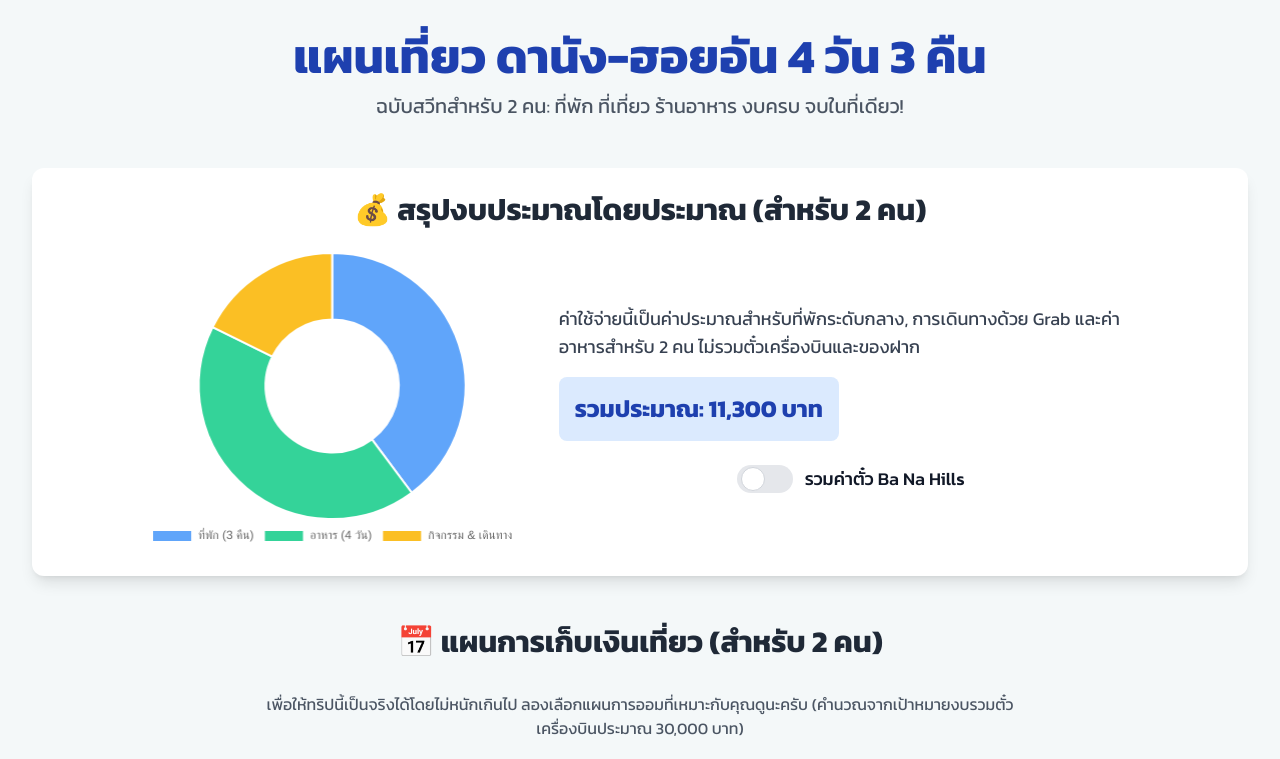
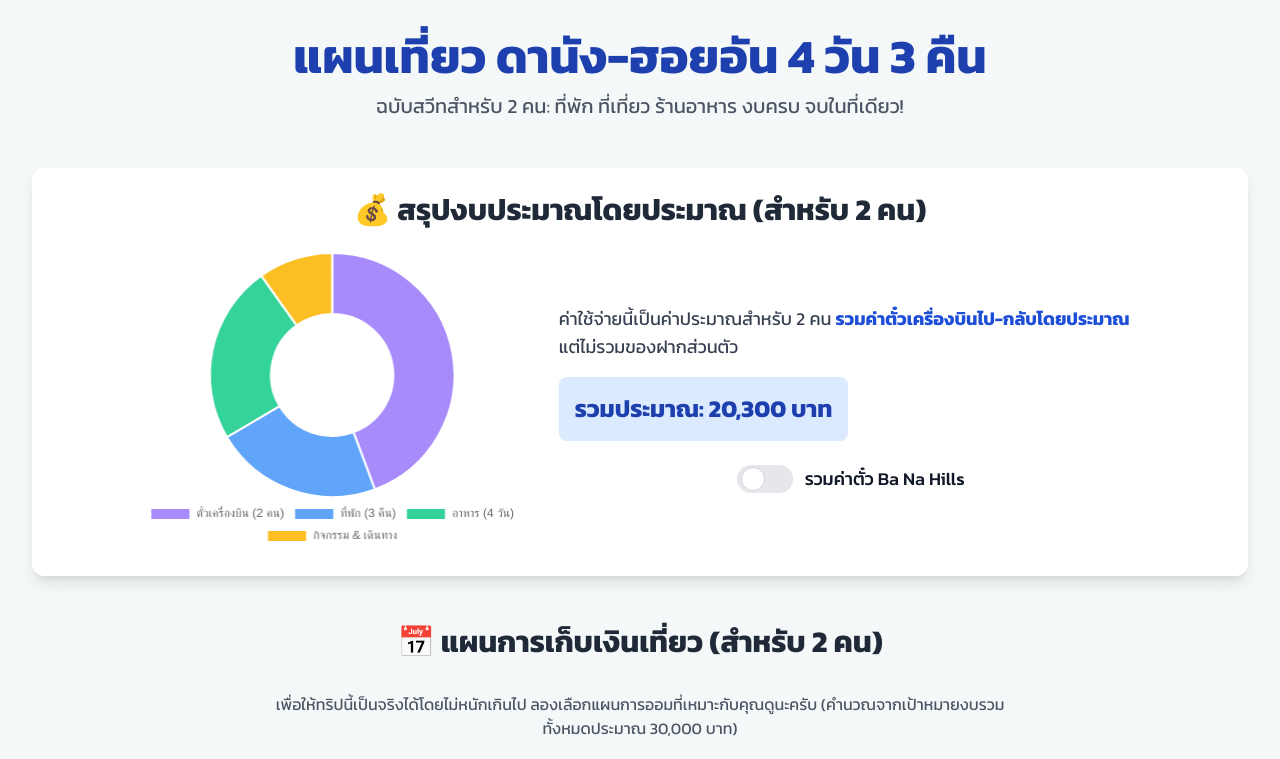
Before and after one commit to slanvake/Danang-Plan, a plain HTML site: page index.html in a window 1280 px wide. Shown: the top 759 px of the page. Drawn offline with nearby package versions, Linux system fonts and the light colour scheme.

Commit message:
Update index.html

```diff
--- a/index.html
+++ b/index.html
@@ -61,7 +61,7 @@
                     <canvas id="budgetChart"></canvas>
                 </div>
                 <div class="w-full md:w-1/2 text-center md:text-left">
-                    <p class="text-lg mb-4">ค่าใช้จ่ายนี้เป็นค่าประมาณสำหรับที่พักระดับกลาง, การเดินทางด้วย Grab และค่าอาหารสำหรับ 2 คน ไม่รวมตั๋วเครื่องบินและของฝาก</p>
+                    <p class="text-lg mb-4">ค่าใช้จ่ายนี้เป็นค่าประมาณสำหรับ 2 คน <b class="text-blue-700">รวมค่าตั๋วเครื่องบินไป-กลับโดยประมาณ</b> แต่ไม่รวมของฝากส่วนตัว</p>
                     <div id="total-budget-display" class="text-2xl font-bold bg-blue-100 text-blue-800 p-4 rounded-lg inline-block">
                         <!-- Total will be rendered here by JS -->
                     </div>
@@ -80,7 +80,7 @@
         <section class="mb-12">
             <h2 class="text-3xl font-bold text-center mb-8 text-gray-800">📅 แผนการเก็บเงินเที่ยว (สำหรับ 2 คน)</h2>
             <p class="text-center text-gray-600 mb-8 max-w-3xl mx-auto">
-                เพื่อให้ทริปนี้เป็นจริงได้โดยไม่หนักเกินไป ลองเลือกแผนการออมที่เหมาะกับคุณดูนะครับ (คำนวณจากเป้าหมายงบรวมตั๋วเครื่องบินประมาณ 30,000 บาท)
+                เพื่อให้ทริปนี้เป็นจริงได้โดยไม่หนักเกินไป ลองเลือกแผนการออมที่เหมาะกับคุณดูนะครับ (คำนวณจากเป้าหมายงบรวมทั้งหมดประมาณ 30,000 บาท)
             </p>
             <div class="grid grid-cols-1 md:grid-cols-3 gap-6">
                 <!-- 8 Month Plan -->
@@ -280,8 +280,8 @@ document.addEventListener('DOMContentLoaded', () => {
     let budgetChart;
 
     const baseBudgetData = {
-        labels: ['ที่พัก (3 คืน)', 'อาหาร (4 วัน)', 'กิจกรรม & เดินทาง'],
-        values: [4500, 4800, 2000]
+        labels: ['ตั๋วเครื่องบิน (2 คน)', 'ที่พัก (3 คืน)', 'อาหาร (4 วัน)', 'กิจกรรม & เดินทาง'],
+        values: [9000, 4500, 4800, 2000]
     };
 
     const banaHillsCost = 4000;
@@ -291,8 +291,8 @@ document.addEventListener('DOMContentLoaded', () => {
             labels: [...baseBudgetData.labels],
             datasets: [{
                 data: [...baseBudgetData.values],
-                backgroundColor: ['#60A5FA', '#34D399', '#FBBF24'],
-                hoverBackgroundColor: ['#3B82F6', '#10B981', '#F59E0B']
+                backgroundColor: ['#A78BFA', '#60A5FA', '#34D399', '#FBBF24'],
+                hoverBackgroundColor: ['#8B5CF6', '#3B82F6', '#10B981', '#F59E0B']
             }]
         };
 
```
